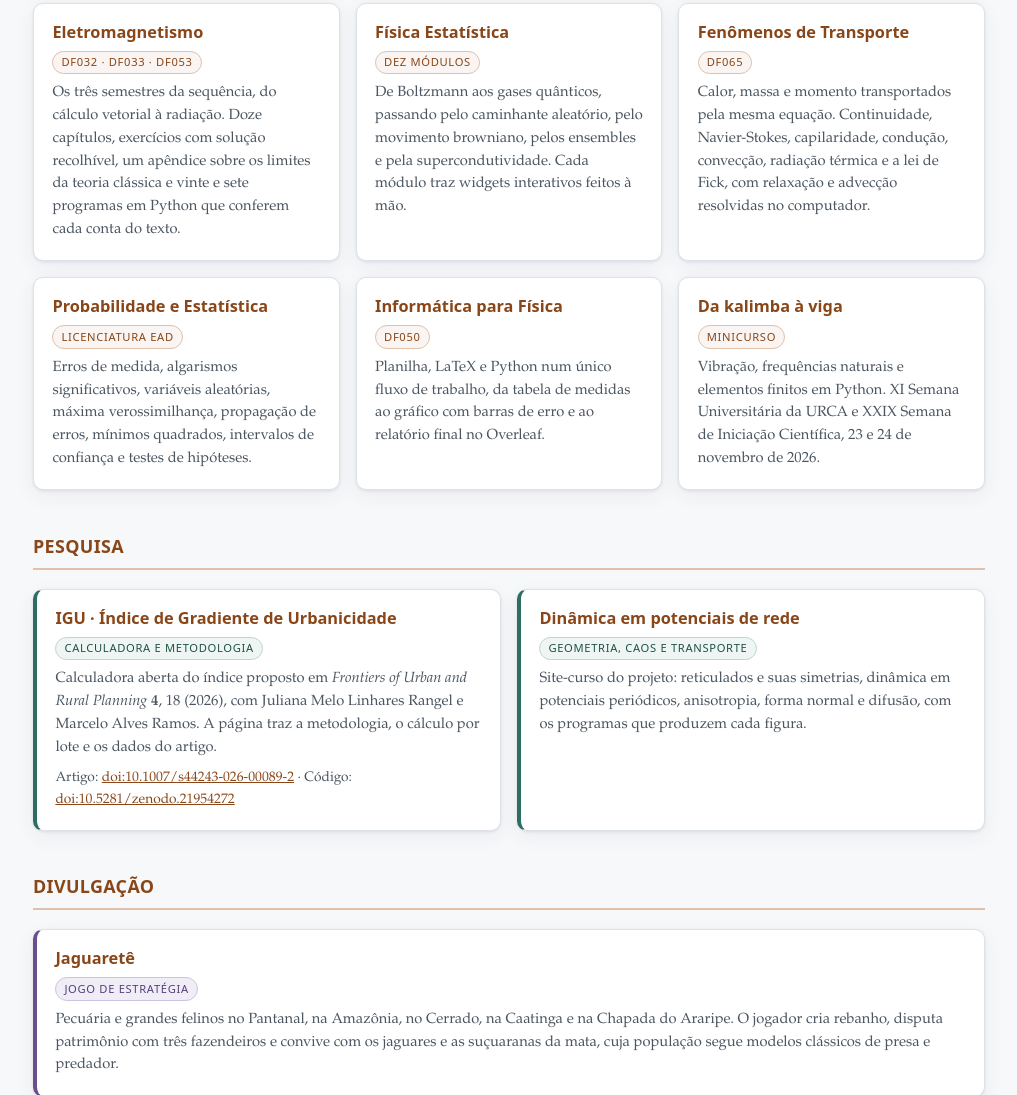
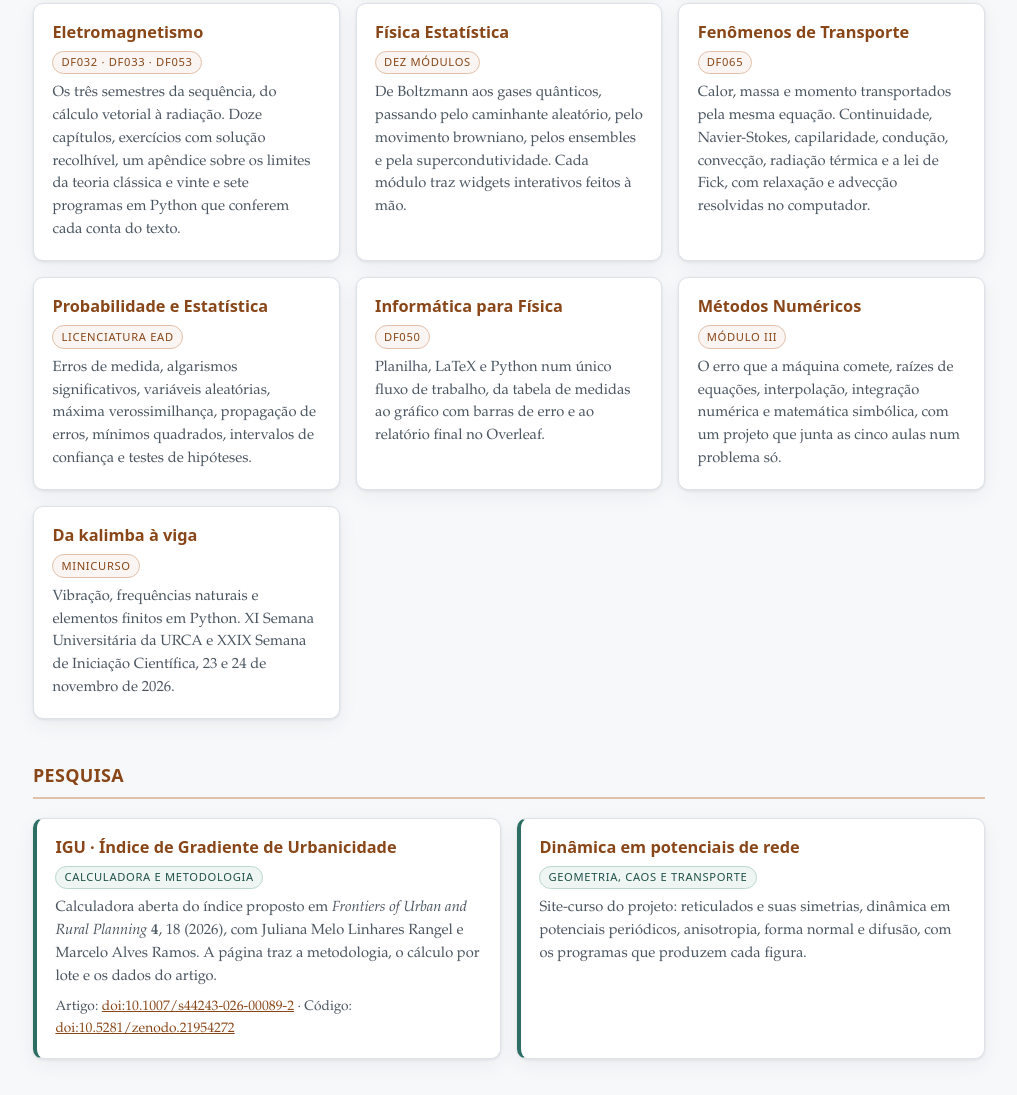
Before and after one commit to apianomorais/apianomorais.github.io, a plain HTML site: page index.html in a window 1280 px wide. Shown: the part 748-1843 px from the top of the page, without its empty margins (131-1148 px from the left). Drawn offline with Linux system fonts and the light colour scheme.

Commit message:
Acrescenta Métodos Numéricos à lista de sites
O site da disciplina (Módulo III de Métodos Numéricos e Estatísticos)
entra no bloco de outros sites, para que ele apareça em todas as páginas
iniciais e no portal.

Co-Authored-By: Claude Opus 5 <noreply@anthropic.com>
Claude-Session: https://claude.ai/code/session_01VYy9br5FFwkBtaTjGJS68d

```diff
--- a/index.html
+++ b/index.html
@@ -106,6 +106,14 @@
     </article>
 
     <article class="cartao">
+      <h3><a href="https://apianomorais.github.io/metodos-numericos/">Métodos Numéricos</a></h3>
+      <span class="etiqueta">Módulo III</span>
+      <p>O erro que a máquina comete, raízes de equações, interpolação,
+      integração numérica e matemática simbólica, com um projeto que junta
+      as cinco aulas num problema só.</p>
+    </article>
+
+    <article class="cartao">
       <h3><a href="https://apianomorais.github.io/deformacao/">Da kalimba à viga</a></h3>
       <span class="etiqueta">Minicurso</span>
       <p>Vibração, frequências naturais e elementos finitos em Python. XI
```
